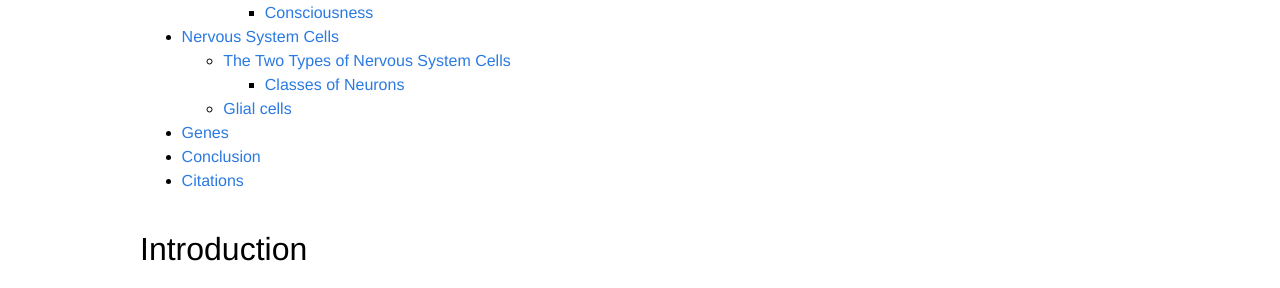
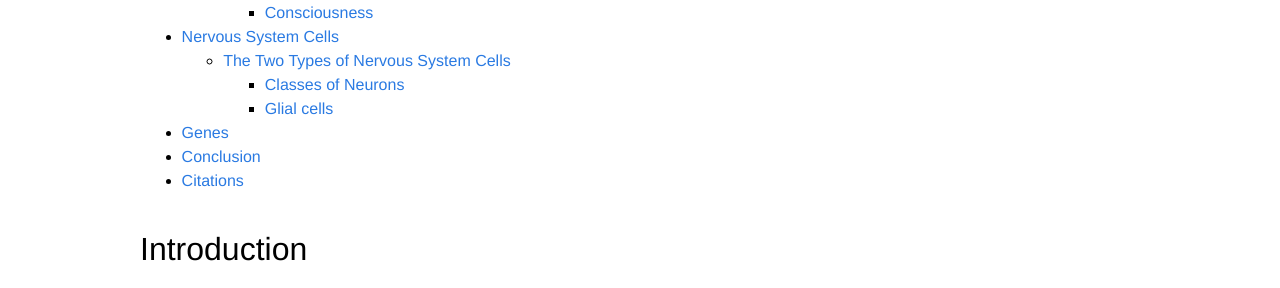
Before and after one commit to mdelsole/brain-nexus, a Jekyll site: the page built from brain-architecture/overview/index.markdown, in a window 1280 px wide. Shown: the part 294-582 px from the top of the page. Built offline with Jekyll 4.4.1, drawn with Linux system fonts in a browser that asks for light colours.

```diff
--- a/brain-architecture/overview/index.markdown
+++ b/brain-architecture/overview/index.markdown
@@ -146,7 +146,7 @@ Beyond their form, neurons can be classified into three major **functional** cat
 
 If we wanted to keep going, we could subdivide all the classifications further, into location, size, density, etc. For example, retinal ganglion cells (interneurons) are classified into 13 types based on the size of their dendritic tree. However, further classification is not strictly necessary to understand the emergent behavior. Just knowing the 6 groups I mentioned above is sufficient to understanding how things work.
 
-## Glial cells
+### Glial cells
 
 # Genes
 
```
